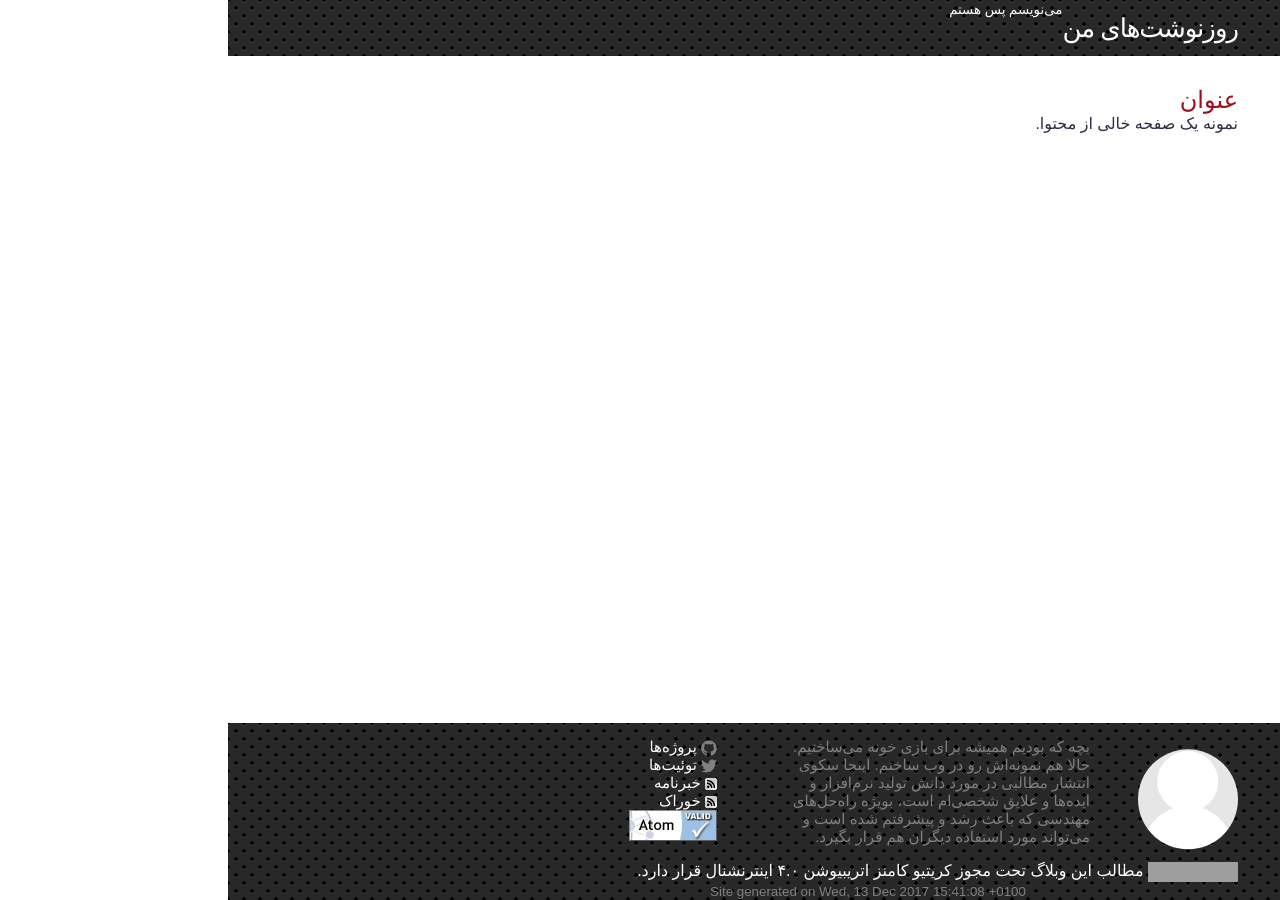
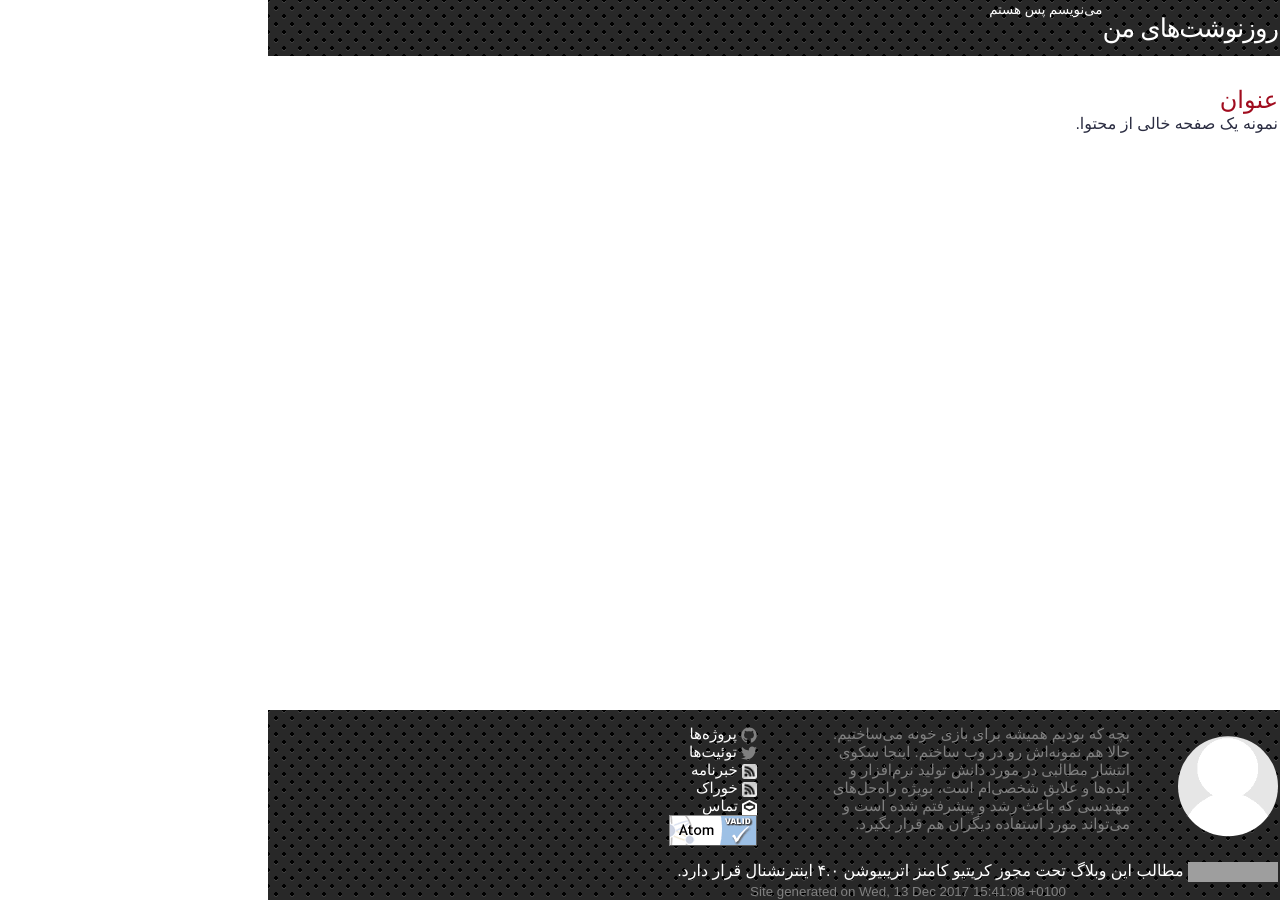
Before and after one commit to mehdisadeghi/jekyll-theme-mehdix-rtl, a Jekyll site: the page built from page.md, in a window 1280 px wide. Built offline with Jekyll 4.4.1, drawn with Linux system fonts in a browser that asks for light colours; some web fonts are replaced; grey boxes are pictures that could not be loaded.

Commit message:
Add conditional mail and icons to the footer.

```diff
--- a/_config.yml
+++ b/_config.yml
@@ -44,3 +44,4 @@ collections:
 #disqus: false
 #disqus_shortname: mehdix
 #google_analytics_id: UA-57282325-1
+feedburner_id: mehdixir
--- a/_includes/footer.html
+++ b/_includes/footer.html
@@ -4,13 +4,7 @@
     <div id="gravatar_container" class="footer-col footer-col-2">
       <img  id="gravatar" class="circle" src="{{ 'assets/img/me.png' | absolute_url }}" alt="">
     </div>
-      <!--div class="footer-col  footer-col-1">
-       <ul class="contact-list">
-        <li>{{ site.title }}</li>
-        <li><a href="mailto:{{ site.email }}"> تماس</a></li>
-       </ul>
-     </div-->
-     <div id="footer_description" class="footer-col footer-col-3">
+    <div id="footer_description" class="footer-col footer-col-3">
       <p class="text">{{ site.long_description }}</p>
     </div>
     <div class="footer-col footer-col-2">
@@ -23,11 +17,11 @@
                 <path fill="#828282" d="M7.999,0.431c-4.285,0-7.76,3.474-7.76,7.761 c0,3.428,2.223,6.337,5.307,7.363c0.388,0.071,0.53-0.168,0.53-0.374c0-0.184-0.007-0.672-0.01-1.32 c-2.159,0.469-2.614-1.04-2.614-1.04c-0.353-0.896-0.862-1.135-0.862-1.135c-0.705-0.481,0.053-0.472,0.053-0.472 c0.779,0.055,1.189,0.8,1.189,0.8c0.692,1.186,1.816,0.843,2.258,0.645c0.071-0.502,0.271-0.843,0.493-1.037 C4.86,11.425,3.049,10.76,3.049,7.786c0-0.847,0.302-1.54,0.799-2.082C3.768,5.507,3.501,4.718,3.924,3.65 c0,0,0.652-0.209,2.134,0.796C6.677,4.273,7.34,4.187,8,4.184c0.659,0.003,1.323,0.089,1.943,0.261 c1.482-1.004,2.132-0.796,2.132-0.796c0.423,1.068,0.157,1.857,0.077,2.054c0.497,0.542,0.798,1.235,0.798,2.082 c0,2.981-1.814,3.637-3.543,3.829c0.279,0.24,0.527,0.713,0.527,1.437c0,1.037-0.01,1.874-0.01,2.129 c0,0.208,0.14,0.449,0.534,0.373c3.081-1.028,5.302-3.935,5.302-7.362C15.76,3.906,12.285,0.431,7.999,0.431z"/>
               </svg>
             </span>
-
             <span class="username social-media-text">پروژه‌ها</span>
           </a>
         </li>
-        {% endif %} {% if site.twitter_username %}
+        {% endif %}
+        {% if site.twitter_username %}
         <li>
           <a href="https://twitter.com/{{ site.twitter_username }}">
             <span class="icon  icon--twitter">
@@ -36,24 +30,31 @@
                 c-0.632,0.375-1.332,0.647-2.076,0.793c-0.596-0.636-1.446-1.033-2.387-1.033c-1.806,0-3.27,1.464-3.27,3.27 c0,0.256,0.029,0.506,0.085,0.745C5.163,5.404,2.753,4.102,1.14,2.124C0.859,2.607,0.698,3.168,0.698,3.767 c0,1.134,0.577,2.135,1.455,2.722C1.616,6.472,1.112,6.325,0.671,6.08c0,0.014,0,0.027,0,0.041c0,1.584,1.127,2.906,2.623,3.206 C3.02,9.402,2.731,9.442,2.433,9.442c-0.211,0-0.416-0.021-0.615-0.059c0.416,1.299,1.624,2.245,3.055,2.271 c-1.119,0.877-2.529,1.4-4.061,1.4c-0.264,0-0.524-0.015-0.78-0.046c1.447,0.928,3.166,1.469,5.013,1.469 c6.015,0,9.304-4.983,9.304-9.304c0-0.142-0.003-0.283-0.009-0.423C14.976,4.29,15.531,3.714,15.969,3.058z"/>
               </svg>
             </span>
-
             <span class="username social-media-text">توئیت‌ها</span>
           </a>
         </li>
+        {% endif %}
+        {% if site.feedburner_id %}
         <li>
-          <a href="https://feedburner.google.com/fb/a/mailverify?uri=mehdixir&amp;loc=en_US"><span class="icon icon--feed">
-            <img src="{{ 'assets/img/feed_gray_50.png' | absolute_url}}" alt="" />
+          <a href="https://feedburner.google.com/fb/a/mailverify?uri={{ site.feedburner_id }}&amp;loc=en_US"><span class="icon icon--feed">
+            <img class='icon' src="{{ 'assets/img/feed_gray_50.png' | absolute_url}}" alt="" />
           </span><span class="username social-media-text">خبرنامه</span></a>
         </li>
         <li>
           <a href="http://feeds.feedburner.com/mehdixir"><span class="icon icon--feed">
-            <img src="{{ 'assets/img/feed_gray_50.png' | absolute_url }}" alt=""/>
+            <img class='icon' src="{{ 'assets/img/feed_gray_50.png' | absolute_url }}" alt=""/>
           </span><span class="username social-media-text">خوراک</span></a>
         </li>
+        {% endif %}
+        {% if site.email %}
+          <li>
+            <a href="mailto:{{ site.email }}">
+              <img id='mail-icon' class='icon' src="{{ 'assets/img/envelope-open.svg' | absolute_url }}" alt=""/>
+              <span class="username social-media-text">تماس</span></a></li>
+        {% endif %}
         <li id="footer_build_status">
-          <span class="icon"><a href="http://validator.w3.org/feed/check.cgi?url=http%3A//mehdix.ir/feed.xml"><img src={{ "assets/img/valid-atom.png" | absolute_url }} alt="[Valid Atom 1.0]" title="Validate my Atom 1.0 feed" /></a></span>
+          <span class="icon"><a href="https://validator.w3.org/feed/check.cgi?url={{ '' | absolute_url | append:'feed.xml'}}"><img src={{ "assets/img/valid-atom.png" | absolute_url }} alt="[Valid Atom 1.0]" title="Validate my Atom 1.0 feed" /></a></span>
         </li>
-        {% endif %}
       </ul>
     </div>
   </div>
--- a/_sass/_layout.scss
+++ b/_sass/_layout.scss
@@ -134,6 +134,14 @@ html, body {
 .social-media-list {
     list-style: none;
     margin-left: 0;
+}
+
+.social-media-list .icon {
+    width: 1em;
+}
+
+#mail-icon {
+  filter: invert(100);
 }
 
 .footer-col-wrapper {
```
Also changed, not shown: assets/img/envelope-open.svg (added).
